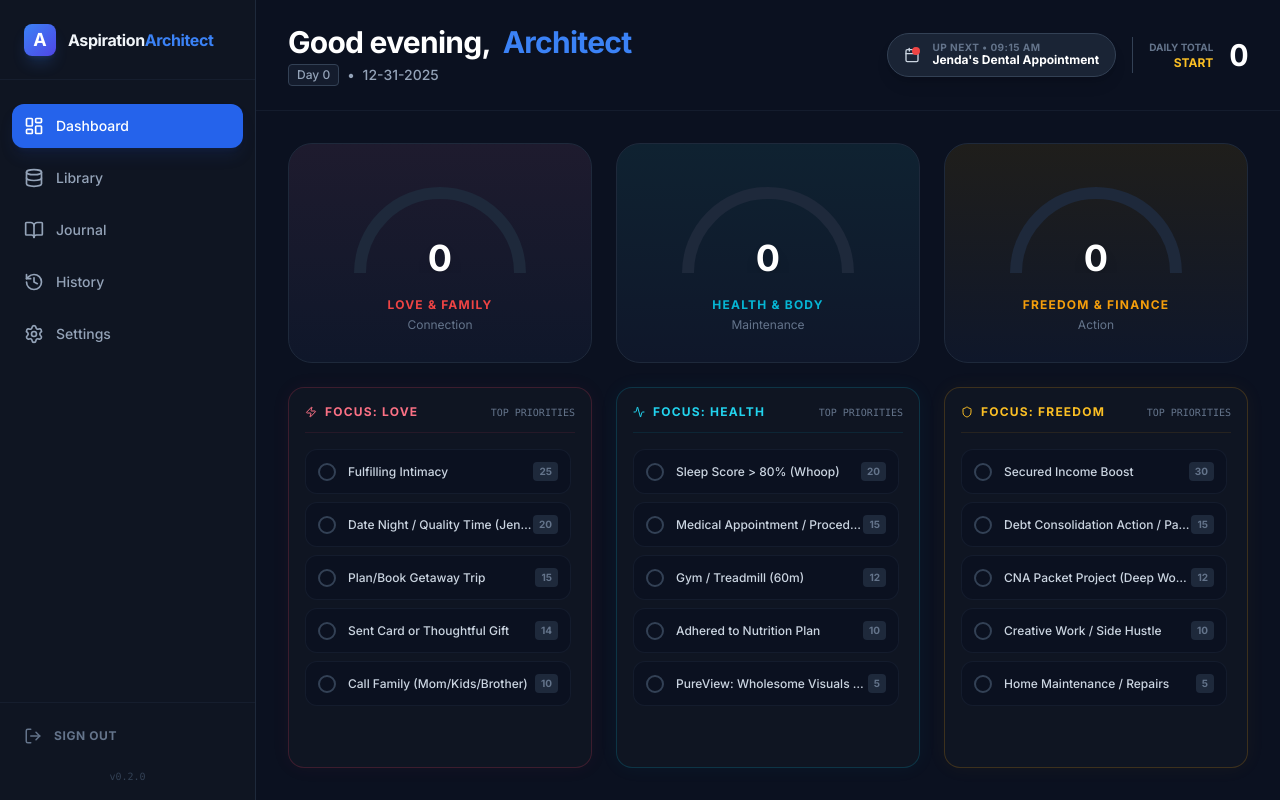
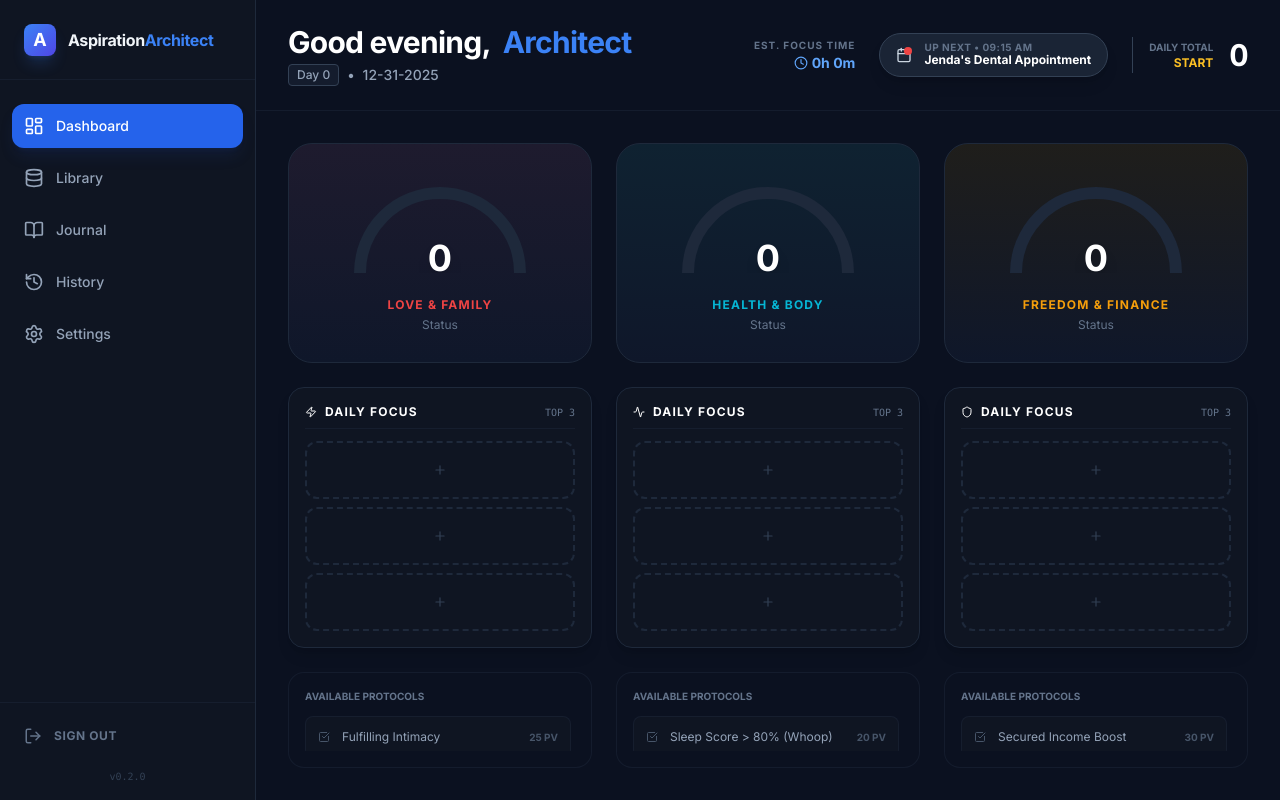
Before and after one commit to BTC-Bob/aspiration-architect, a React (Vite) app: page / in a window 1280 px wide. Built offline with nearby package versions, Linux system fonts and the light colour scheme.

Commit message:
feat: implement 2-stage focus workflow & chrono-budget logic

```diff
--- a/src/pages/Dashboard.jsx
+++ b/src/pages/Dashboard.jsx
@@ -1,14 +1,11 @@
 // src/pages/Dashboard.jsx
 import React, { useState } from 'react';
-import { Shield, Activity, Calendar, Zap, CheckCircle, Clock, MapPin } from 'lucide-react';
+import { Shield, Activity, Calendar, Zap, CheckCircle, Clock, Plus, Repeat, CheckSquare } from 'lucide-react';
 import { MASTER_LIBRARY, PV_TIERS } from '../data/master_library';
 import { getDayNumber, getFormattedDate } from '../utils/dateHelpers';
 import ArcGauge from '../components/ArcGauge';
 
 const Dashboard = () => {
-	// ==========================================
-	// 🧠 LOGIC ENGINE
-	// ==========================================
 	const dayNumber = getDayNumber();
 	const currentDate = getFormattedDate();
 
@@ -21,22 +18,42 @@ const Dashboard = () => {
 	};
 	const greeting = getTimeBasedGreeting();
 
-	// LOCAL STATE
-	const [selectedIds, setSelectedIds] = useState([]);
+	// ==========================================
+	// 🧠 TWO-STAGE STATE ENGINE
+	// ==========================================
+	// 1. FOCUS IDS: Items selected for the day (The Plan)
+	const [focusIds, setFocusIds] = useState([]);
 
-	// SCORING
+	// 2. COMPLETED IDS: Items actually finished (The Victory)
+	const [completedIds, setCompletedIds] = useState([]);
+
+	// ACTION: Move from Library -> Focus Zone
+	const addToFocus = (id) => {
+		if (focusIds.length < 9 && !focusIds.includes(id)) { // Global limit or per-pillar limit? keeping flexible for now
+			setFocusIds([...focusIds, id]);
+		}
+	};
+
+	// ACTION: Mark Focus Item as Complete (Or Un-complete)
+	const toggleComplete = (id) => {
+		if (completedIds.includes(id)) {
+			setCompletedIds(completedIds.filter(i => i !== id));
+		} else {
+			setCompletedIds([...completedIds, id]);
+		}
+	};
+
+	// CALCULATIONS
 	const calculateStats = () => {
 		let stats = { total: 0, health: 0, freedom: 0, love: 0 };
-		selectedIds.forEach(id => {
+
+		// ONLY count completed items for points
+		completedIds.forEach(id => {
 			const item = MASTER_LIBRARY.find(t => t.id === id);
 			if (item) {
 				stats.total += item.points;
-				// Check item.categories array (v0.3) OR item.category string (legacy)
 				const cats = item.categories || [item.category];
-
-				// Split points logic (from v0.3)
 				const splitVal = item.points / cats.length;
-
 				cats.forEach(c => {
 					if (c === 'health') stats.health += splitVal;
 					if (c === 'freedom') stats.freedom += splitVal;
@@ -48,13 +65,20 @@ const Dashboard = () => {
 	};
 	const currentStats = calculateStats();
 
-	const toggleItem = (id) => {
-		if (selectedIds.includes(id)) {
-			setSelectedIds(selectedIds.filter(itemId => itemId !== id));
-		} else {
-			setSelectedIds([...selectedIds, id]);
+	// CHRONO-BUDGET CALCULATOR
+	const calculateTimeBudget = () => {
+		let totalMinutes = 0;
+		focusIds.forEach(id => {
+			const item = MASTER_LIBRARY.find(t => t.id === id);
+			if (item) {
+				totalMinutes += (item.duration || 15); // Default 15m if missing
 			}
+		});
+		const hours = Math.floor(totalMinutes / 60);
+		const mins = totalMinutes % 60;
+		return `${hours}h ${mins}m`;
 	};
+	const timeBudget = calculateTimeBudget();
 
 	const getTierLabel = (score) => {
 		if (score >= PV_TIERS.zenith.min) return PV_TIERS.zenith.label;
@@ -65,27 +89,32 @@ const Dashboard = () => {
 		return "START";
 	};
 
-	// SWIMLANE FILTER (Get Top 5 Items per Pillar)
-	const getPillarItems = (pillar) => {
+	// HELPER: Get items for a pillar that are NOT in focus zone yet
+	const getAvailableItems = (pillar) => {
 		return MASTER_LIBRARY
 			.filter(item => {
 				const cats = item.categories || [item.category];
-				return cats.includes(pillar) && item.status === 'active';
+				return cats.includes(pillar) && item.status === 'active' && !focusIds.includes(item.id);
 			})
-			.sort((a, b) => b.points - a.points) // Sort by Impact (High PV first)
-			.slice(0, 5); // Take Top 5
+			.sort((a, b) => b.points - a.points)
+			.slice(0, 10);
+	};
+
+	// HELPER: Get Focus Items for a specific pillar
+	const getFocusItemsByPillar = (pillar) => {
+		return focusIds
+			.map(id => MASTER_LIBRARY.find(t => t.id === id))
+			.filter(item => item && (item.categories || [item.category]).includes(pillar));
 	};
 
 	// ==========================================
-	// 🎨 VISUAL RENDER (SWIMLANE LAYOUT)
+	// 🎨 VISUAL RENDER
 	// ==========================================
 	return (
 		<div className="h-screen w-full bg-[#0B1120] text-slate-100 font-sans overflow-hidden flex flex-col">
 
-			{/* --- HEADER (HUD) --- */}
+			{/* --- HEADER --- */}
 			<div className="flex-none px-8 py-6 flex flex-col xl:flex-row xl:items-center justify-between gap-6 border-b border-slate-800/50 bg-[#0B1120] z-20">
-
-				{/* LEFT: Greeting & Date */}
 				<div>
 					<h1 className="text-3xl font-bold text-white tracking-tight flex items-center gap-3">
 						{greeting}, <span className="text-blue-500">Architect</span>
@@ -97,10 +126,16 @@ const Dashboard = () => {
 					</div>
 				</div>
 
-				{/* RIGHT: HUD WIDGETS (Next Event + Total Score) */}
-				<div className="flex items-center gap-4">
+				<div className="flex items-center gap-6">
+					{/* CHRONO-METER */}
+					<div className="hidden md:flex flex-col items-end">
+						<div className="text-[10px] font-bold text-slate-500 uppercase tracking-widest">Est. Focus Time</div>
+						<div className="text-sm font-bold text-blue-400 flex items-center gap-1">
+							<Clock size={14} /> {timeBudget}
+						</div>
+					</div>
 
-					{/* NEXT EVENT PILL (The "Calendar" Replacement) */}
+					{/* NEXT EVENT */}
 					<div className="hidden md:flex items-center gap-3 px-4 py-2 rounded-full bg-[#1A2435] border border-slate-700 shadow-lg animate-pulse-slow">
 						<div className="relative">
 							<div className="w-2 h-2 bg-red-500 rounded-full absolute top-0 right-0 animate-ping"></div>
@@ -112,7 +147,7 @@ const Dashboard = () => {
 						</div>
 					</div>
 
-					{/* TOTAL SCORE CARD */}
+					{/* SCORE */}
 					<div className="flex items-center gap-4 pl-4 border-l border-slate-700">
 						<div className="text-right hidden sm:block">
 							<div className="text-[10px] text-slate-500 uppercase font-bold">Daily Total</div>
@@ -125,105 +160,160 @@ const Dashboard = () => {
 				</div>
 			</div>
 
-			{/* --- SWIMLANES (MAIN CONTENT) --- */}
+			{/* --- SWIMLANES --- */}
 			<div className="flex-1 min-h-0 p-8 grid grid-cols-1 md:grid-cols-3 gap-6 overflow-y-auto custom-scrollbar">
 
 				{/* === SWIMLANE 1: LOVE (RED) === */}
-				<div className="flex flex-col gap-6">
-					{/* GAUGE */}
-					<ArcGauge
-						value={currentStats.love} max={40} color="#ef4444" label="LOVE & FAMILY" subLabel="Connection"
-						gradientFrom="from-[#1e1b2e]" gradientTo="to-[#0f172a]"
+				<Swimlane
+					pillar="love"
+					color="#ef4444"
+					label="LOVE & FAMILY"
+					gaugeVal={currentStats.love}
+					gaugeMax={40}
+					availableItems={getAvailableItems('love')}
+					focusItems={getFocusItemsByPillar('love')}
+					completedIds={completedIds}
+					onAddToFocus={addToFocus}
+					onToggleComplete={toggleComplete}
+					icon={<Zap size={12} />}
+					gradientFrom="from-[#1e1b2e]"
+					gradientTo="to-[#0f172a]"
 				/>
-					{/* FOCUS LIST */}
-					<div className="flex-1 bg-[#0f1522] border border-rose-500/20 rounded-2xl p-4 flex flex-col shadow-[0_0_20px_rgba(244,63,94,0.05)]">
-						<div className="flex items-center justify-between mb-4 pb-3 border-b border-rose-500/10">
-							<h3 className="text-xs font-bold text-rose-400 uppercase tracking-widest flex items-center gap-2">
-								<Zap size={12} /> Focus: Love
-							</h3>
-							<span className="text-[10px] text-slate-500 font-mono">TOP PRIORITIES</span>
-						</div>
-						<div className="space-y-2 overflow-y-auto pr-1 custom-scrollbar">
-							{getPillarItems('love').map(item => (
-								<FocusItem key={item.id} item={item} active={selectedIds.includes(item.id)} onToggle={() => toggleItem(item.id)} colorClass="text-rose-400" />
-							))}
-						</div>
-					</div>
-				</div>
 
 				{/* === SWIMLANE 2: HEALTH (BLUE) === */}
-				<div className="flex flex-col gap-6">
-					{/* GAUGE */}
-					<ArcGauge
-						value={currentStats.health} max={30} color="#06b6d4" label="HEALTH & BODY" subLabel="Maintenance"
-						gradientFrom="from-[#0f2231]" gradientTo="to-[#0f172a]"
+				<Swimlane
+					pillar="health"
+					color="#06b6d4"
+					label="HEALTH & BODY"
+					gaugeVal={currentStats.health}
+					gaugeMax={30}
+					availableItems={getAvailableItems('health')}
+					focusItems={getFocusItemsByPillar('health')}
+					completedIds={completedIds}
+					onAddToFocus={addToFocus}
+					onToggleComplete={toggleComplete}
+					icon={<Activity size={12} />}
+					gradientFrom="from-[#0f2231]"
+					gradientTo="to-[#0f172a]"
 				/>
-					{/* FOCUS LIST */}
-					<div className="flex-1 bg-[#0f1522] border border-cyan-500/20 rounded-2xl p-4 flex flex-col shadow-[0_0_20px_rgba(6,182,212,0.05)]">
-						<div className="flex items-center justify-between mb-4 pb-3 border-b border-cyan-500/10">
-							<h3 className="text-xs font-bold text-cyan-400 uppercase tracking-widest flex items-center gap-2">
-								<Activity size={12} /> Focus: Health
-							</h3>
-							<span className="text-[10px] text-slate-500 font-mono">TOP PRIORITIES</span>
-						</div>
-						<div className="space-y-2 overflow-y-auto pr-1 custom-scrollbar">
-							{getPillarItems('health').map(item => (
-								<FocusItem key={item.id} item={item} active={selectedIds.includes(item.id)} onToggle={() => toggleItem(item.id)} colorClass="text-cyan-400" />
-							))}
-						</div>
-					</div>
-				</div>
 
 				{/* === SWIMLANE 3: FREEDOM (GOLD) === */}
-				<div className="flex flex-col gap-6">
-					{/* GAUGE */}
-					<ArcGauge
-						value={currentStats.freedom} max={50} color="#f59e0b" label="FREEDOM & FINANCE" subLabel="Action"
-						gradientFrom="from-[#1f1e1b]" gradientTo="to-[#0f172a]"
+				<Swimlane
+					pillar="freedom"
+					color="#f59e0b"
+					label="FREEDOM & FINANCE"
+					gaugeVal={currentStats.freedom}
+					gaugeMax={50}
+					availableItems={getAvailableItems('freedom')}
+					focusItems={getFocusItemsByPillar('freedom')}
+					completedIds={completedIds}
+					onAddToFocus={addToFocus}
+					onToggleComplete={toggleComplete}
+					icon={<Shield size={12} />}
+					gradientFrom="from-[#1f1e1b]"
+					gradientTo="to-[#0f172a]"
 				/>
-					{/* FOCUS LIST */}
-					<div className="flex-1 bg-[#0f1522] border border-amber-500/20 rounded-2xl p-4 flex flex-col shadow-[0_0_20px_rgba(245,158,11,0.05)]">
-						<div className="flex items-center justify-between mb-4 pb-3 border-b border-amber-500/10">
-							<h3 className="text-xs font-bold text-amber-400 uppercase tracking-widest flex items-center gap-2">
-								<Shield size={12} /> Focus: Freedom
-							</h3>
-							<span className="text-[10px] text-slate-500 font-mono">TOP PRIORITIES</span>
-						</div>
-						<div className="space-y-2 overflow-y-auto pr-1 custom-scrollbar">
-							{getPillarItems('freedom').map(item => (
-								<FocusItem key={item.id} item={item} active={selectedIds.includes(item.id)} onToggle={() => toggleItem(item.id)} colorClass="text-amber-400" />
-							))}
-						</div>
-					</div>
-				</div>
 
 			</div>
 		</div>
 	);
 };
 
-// --- SUB-COMPONENT: FOCUS ITEM ROW ---
-const FocusItem = ({ item, active, onToggle, colorClass }) => (
+// --- SUB-COMPONENT: SWIMLANE ---
+const Swimlane = ({ pillar, color, label, gaugeVal, gaugeMax, availableItems, focusItems, completedIds, onAddToFocus, onToggleComplete, icon, gradientFrom, gradientTo }) => {
+
+	// Create exactly 3 slots for visual guidance
+	const slots = [0, 1, 2];
+
+	return (
+		<div className="flex flex-col gap-6 h-full min-h-0">
+			{/* GAUGE */}
+			<ArcGauge
+				value={gaugeVal} max={gaugeMax} color={color} label={label} subLabel="Status"
+				gradientFrom={gradientFrom} gradientTo={gradientTo}
+			/>
+
+			{/* FOCUS ZONE (The Plan) */}
+			<div className="flex-none bg-[#0f1522] border border-slate-800 rounded-2xl p-4 flex flex-col gap-3 shadow-lg">
+				<div className="flex items-center justify-between pb-2 border-b border-slate-800/50">
+					<h3 className="text-xs font-bold text-white uppercase tracking-widest flex items-center gap-2">
+						{icon} Daily Focus
+					</h3>
+					<span className="text-[10px] text-slate-500 font-mono">TOP 3</span>
+				</div>
+
+				<div className="flex flex-col gap-2">
+					{slots.map(index => {
+						const item = focusItems[index];
+						if (item) {
+							// RENDER ACTIVE FOCUS ITEM
+							const isDone = completedIds.includes(item.id);
+							return (
 								<div
-		onClick={onToggle}
-		className={`group flex items-center justify-between p-3 rounded-xl border cursor-pointer transition-all duration-200 ${
-			active
-			? 'bg-slate-800 border-slate-600'
-			: 'bg-[#0B1120] border-slate-800/50 hover:border-slate-700'
+									key={item.id}
+									onClick={() => onToggleComplete(item.id)}
+									className={`relative p-3 rounded-xl border cursor-pointer transition-all duration-300 group overflow-hidden ${
+										isDone
+										? 'bg-gradient-to-r from-emerald-900/30 to-emerald-900/10 border-emerald-500/50 shadow-[0_0_15px_rgba(16,185,129,0.1)]'
+										: 'bg-[#1A2435] border-slate-700 hover:border-blue-500/50 hover:bg-[#1e293b]'
 									}`}
 								>
-		<div className="flex items-center gap-3 overflow-hidden">
-			<div className={`flex-none transition-colors ${active ? colorClass : 'text-slate-600'}`}>
-				{active ? <CheckCircle size={18} className="fill-current bg-white rounded-full" /> : <div className="w-[18px] h-[18px] rounded-full border-2 border-slate-700 group-hover:border-slate-500"></div>}
+									<div className="flex items-center justify-between relative z-10">
+										<div className="flex items-center gap-3">
+											{/* TYPE ICON */}
+											<div className={`p-1 rounded ${isDone ? 'bg-emerald-500 text-white' : 'bg-slate-800 text-slate-500'}`}>
+												{item.type === 'habit' ? <Repeat size={10} /> : <CheckSquare size={10} />}
 											</div>
-			<span className={`text-xs font-medium truncate ${active ? 'text-slate-200 line-through opacity-50' : 'text-slate-300'}`}>
-				{item.label}
-			</span>
+											<div>
+												<div className={`text-xs font-bold ${isDone ? 'text-emerald-400 line-through' : 'text-slate-200'}`}>{item.label}</div>
+												<div className="flex items-center gap-2 mt-0.5">
+													<span className="text-[10px] text-slate-500 flex items-center gap-1"><Clock size={8} /> {item.duration || 15}m</span>
 												</div>
-		<div className={`text-[10px] font-bold px-1.5 py-0.5 rounded ${active ? 'bg-slate-700 text-slate-400' : 'bg-slate-800 text-slate-500'}`}>
-			{item.points}
+											</div>
+										</div>
+										<div className={`text-[10px] font-bold px-1.5 py-0.5 rounded ${isDone ? 'bg-emerald-500 text-white' : 'bg-slate-800 text-slate-500'}`}>
+											+{Math.round(item.points)}
+										</div>
 									</div>
 								</div>
 							);
+						} else {
+							// RENDER EMPTY SLOT
+							return (
+								<div key={`empty-${index}`} className="h-[58px] border-2 border-dashed border-slate-800 rounded-xl flex items-center justify-center">
+									<Plus size={14} className="text-slate-700" />
+								</div>
+							);
+						}
+					})}
+				</div>
+			</div>
+
+			{/* LIBRARY LIST (The Supply) */}
+			<div className="flex-1 min-h-0 bg-[#0B1120] border border-slate-800/50 rounded-2xl p-4 flex flex-col overflow-hidden">
+				<div className="flex items-center justify-between pb-3">
+					<span className="text-[10px] font-bold text-slate-500 uppercase">Available Protocols</span>
+				</div>
+				<div className="flex-1 overflow-y-auto custom-scrollbar space-y-2 pr-1">
+					{availableItems.map(item => (
+						<div
+							key={item.id}
+							onClick={() => onAddToFocus(item.id)}
+							className="flex items-center justify-between p-3 rounded-lg border border-slate-800/50 bg-[#0f1522] hover:bg-[#1A2435] hover:border-slate-700 cursor-pointer transition-all group"
+						>
+							<div className="flex items-center gap-3">
+								<div className="text-slate-600">
+									{item.type === 'habit' ? <Repeat size={12} /> : <CheckSquare size={12} />}
+								</div>
+								<div className="text-xs text-slate-400 group-hover:text-slate-200">{item.label}</div>
+							</div>
+							<div className="text-[10px] font-bold text-slate-600 group-hover:text-blue-400">{item.points} PV</div>
+						</div>
+					))}
+				</div>
+			</div>
+		</div>
+	);
+};
 
 export default Dashboard;
```
Also changed, not shown: src/pages/Library.jsx (+65 -51 lines). Lines whose indentation alone changed are shown as unchanged.
